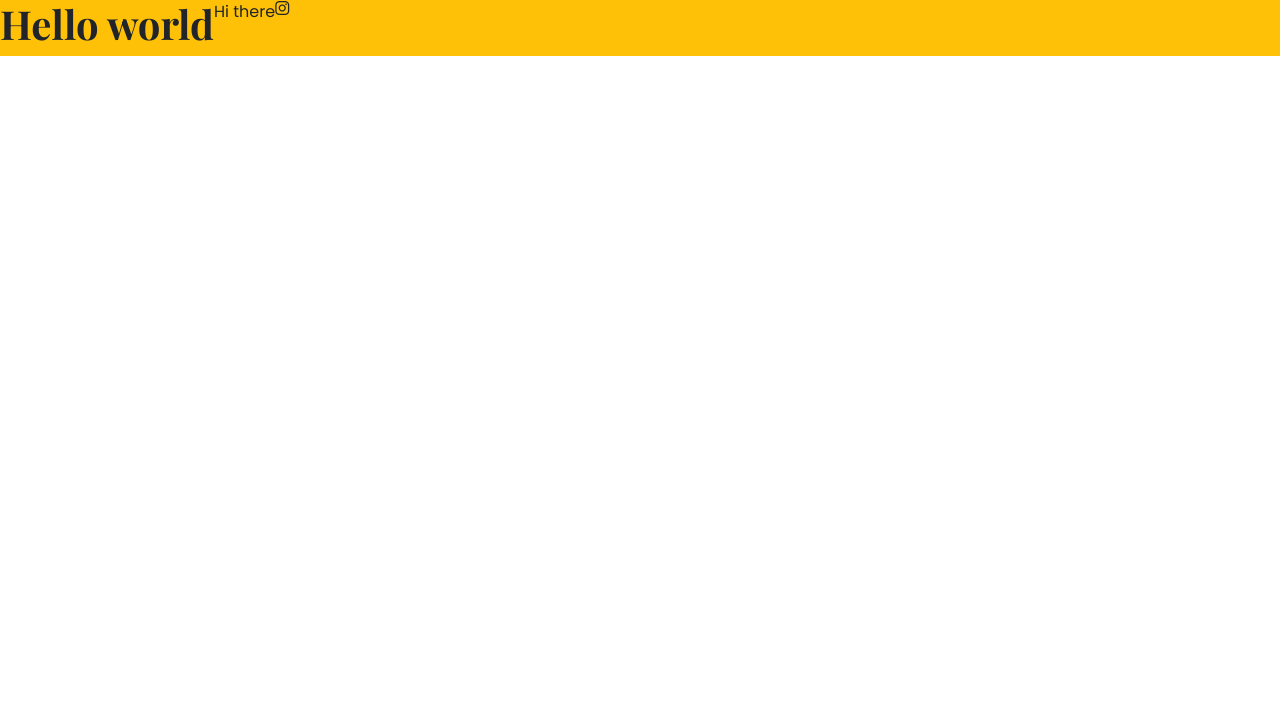
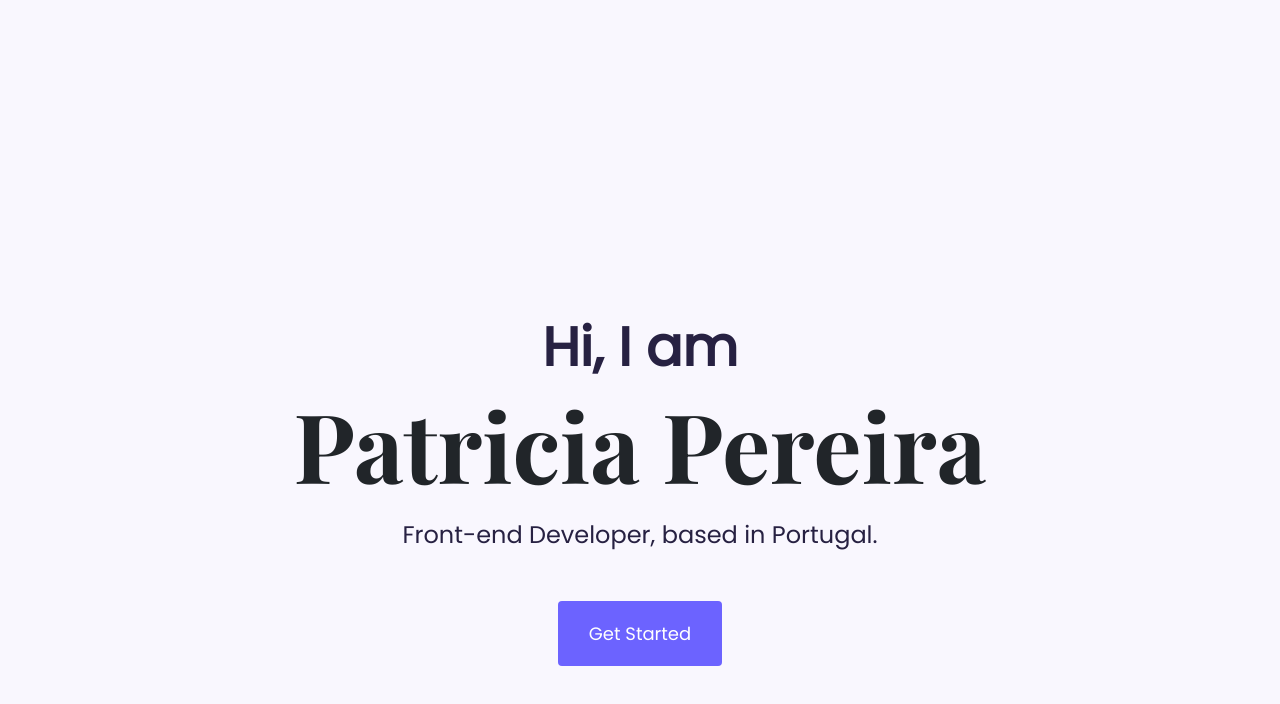
Before and after one commit to JuliaTurok/portfolio-project, a plain HTML site: page index.html in a window 1280 px wide. Drawn offline with nearby package versions, Linux system fonts and the light colour scheme.

Commit message:
changed html and css

```diff
--- a/index.html
+++ b/index.html
@@ -14,10 +14,11 @@
      <title>Document</title>
 </head>
 <body>
-    <div class="bg-warning d-flex">
-    <h1 >Hello world</h1>
- <p>Hi there</p>
- <i class="fa-brands fa-instagram"></i>
-</div>
+<div class="hero">
+    <p>Hi, I am</p>
+    <h1>Patricia Pereira</h1>
+    <h2 class="mb-5">Front-end Developer, based in Portugal.</h2>
+    <div> <a href="#" class="btn button">Get Started</a> </div>
+    </div>
 </body>
 </html>
--- a/styles/styles.css
+++ b/styles/styles.css
@@ -1,7 +1,41 @@
-h1{
-font-family: "Playfair Display", serif;
-    font-weight: bold;}
-    p{
-    font-family: "Poppins", sans-serif;
-    font-weight: normal;
+:root{
+    --primary-color:#6C63FF;
+    --heading-font-family: "Poppins", sans-serif;
+    --secondary-font-family: "Playfair Display", serif;
+    --secondary-color: #F9F7FE;
 }
+h1 {
+  font-family: var(--secondary-font-family);
+  font-weight: bold;
+  font-size: 96px;
+  line-height: 127.97px;
+}
+.hero {
+  font-family: var(--heading-font-family);
+  font-weight: normal;
+  background: var(--secondary-color);
+  text-align: center;
+  margin: 0;
+  padding-top: 329px;
+  padding-bottom:443px;
+}
+h2 {
+  font-size: 24px;
+  font-weight: 400;
+  line-height: 36px;
+  color: #272142;
+}
+p {
+  font-weight: 700;
+  font-size: 54px;
+  line-height: 36px;
+  color: #272142;
+}
+.button{
+    background: var(--primary-color);
+    padding: 18px 30px;
+    color: white;
+    font-size: 18px;
+    border-radius: 4px;
+    line-height: 27px;
+}
```
